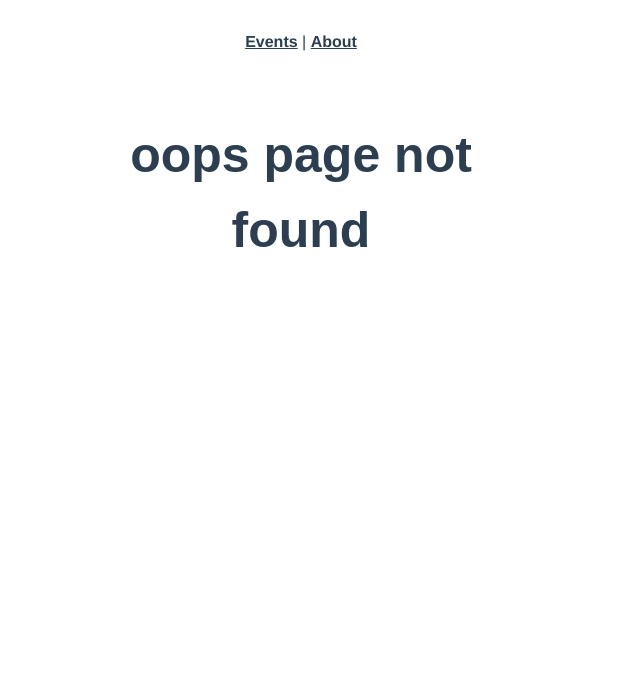
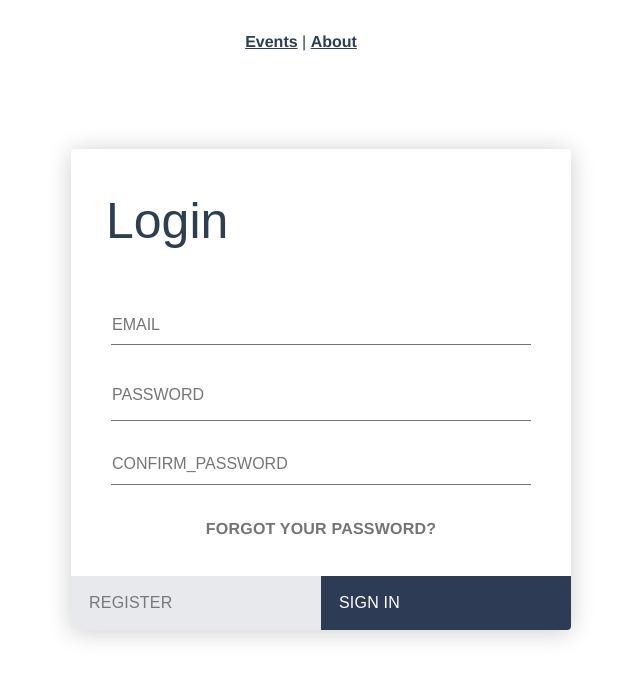
Before and after one commit to farsidd/vue-real-world, a Vue app: page /form-validation in a window 1280 px wide. Before the commit this address had no page. Shown: the top 678 px of the page, without its empty margins (359-999 px from the left). Built offline with nearby package versions, Linux system fonts and the light colour scheme.

Commit message:
form-validation
- form-validation added

```diff
--- a/package.json
+++ b/package.json
@@ -8,11 +8,15 @@
     "lint": "vue-cli-service lint"
   },
   "dependencies": {
+    "@vuelidate/core": "^2.0.0-alpha.43",
+    "@vuelidate/validators": "^2.0.0-alpha.31",
     "axios": "^0.27.2",
     "core-js": "^3.6.5",
+    "vee-validate": "^4.5.8",
     "vue": "^3.0.0-0",
     "vue-router": "^4.0.0-0",
-    "vuex": "^4.0.0-0"
+    "vuex": "^4.0.0-0",
+    "yup": "^0.32.11"
   },
   "devDependencies": {
     "@vue/cli-plugin-babel": "~4.5.0",
--- /dev/null
+++ b/src/components/BaseCheckbox.vue
@@ -0,0 +1,21 @@
+<template>
+  <input type="checkbox"
+  :checked="modelValue"
+  @change="$emit('update:modelValue', $event.target.checked)"
+  class="field" />
+  <label v-if="label">{{label}}</label>
+</template>
+
+<script>
+export default {
+    props: {
+        label: {
+            type: String,
+        },
+        modelValue: {
+            type: Boolean,
+            default: false
+        }
+    }
+}
+</script>
--- /dev/null
+++ b/src/components/BaseRadio.vue
@@ -0,0 +1,30 @@
+<template>
+  <input
+  type="radio"
+  :checked="modelValue === value"
+  @change="$emit('update:modelValue', value)"
+  :value="value"
+  name="pets"
+  />
+  <label>{{label}}</label>
+</template>
+
+<script>
+export default {
+    props: {
+        label: {
+            type: String,
+            default: ''
+        },
+        modelValue: {
+            type: [String,Number],
+            required: true,
+        },
+        value: {
+            type: [String,Number],
+            required: true
+        }
+
+    }
+}
+</script>
--- /dev/null
+++ b/src/components/BaseRadioGroup.vue
@@ -0,0 +1,44 @@
+<template>
+<component
+:is="vertical ? 'div' : 'span'"
+v-for="option in options"
+:key="option.value"
+>
+<BaseRadio
+:value="option.value"
+:label="option.label"
+:name="name"
+:modelValue="modelValue"
+@update:modelValue="$emit('update:modelValue', $event)"
+/>
+</component>
+
+</template>
+
+<script>
+import BaseRadio from './BaseRadio.vue'
+
+export default {
+  components: { BaseRadio },
+  props: {
+        modelValue: {
+        type: [String,Number],
+        required: true
+    },
+        options: {
+        type: Array,
+        required: true
+    },
+        name: {
+        type: String,
+        required: true
+    },
+        vertical: {
+          type: Boolean,
+          default: false
+        }
+  }
+}
+
+
+</script>
--- a/src/router/index.js
+++ b/src/router/index.js
@@ -4,6 +4,7 @@ import About from '@/views/About.vue'
 import EventDetails from '@/views/EventDetails.vue'
 import NotFound from '@/views/NotFound.vue'
 import NetworkError from '@/views/NetworkError.vue'
+import FormValidation from '@/views/FormValidation.vue'
 //Forms
 import Form from '@/views/Form.vue'
 
@@ -31,6 +32,11 @@ const routes = [
     component: Form
   },
   {
+    path: '/form-validation',
+    name: 'FormValidation',
+    component: FormValidation
+  },
+  {
     path: '/:catchAll(.*)',
     name: 'NotFound',
     component: NotFound
--- a/src/views/About.vue
+++ b/src/views/About.vue
@@ -1,5 +1,35 @@
 <template>
-  <div class="about">
-    <p>A site for events to better the world.</p>
+  <div class="about" >
+    <a :href="urll">Login</a>
   </div>
 </template>
+
+<script>
+import axios from "axios";
+
+export default {
+  // data() {
+  //   return {
+  //     urll: ''
+  //   }
+  // },
+  // created() {
+
+  // },
+  // mounted() {
+
+  //   if(this.$route.query.code) {
+  //     const url = new URL('https://fbadsapi.sohaib.pk/facebook/callback')
+  //     url.search = window.location.search
+  //     console.log(url.toString())
+  //     axios.get(url.toString()).then(res => {
+  //       console.log(res)
+  //     })
+  //   }
+  //   axios.get('https://fbadsapi.sohaib.pk/facebook/login').then(res => {
+  //     this.urll=res.data;
+  //   }).catch(err => {console.log(err)})
+
+  // }
+}
+</script>
--- a/src/views/Form.vue
+++ b/src/views/Form.vue
@@ -2,15 +2,18 @@
   <div>
     <h1>Create an event</h1>
     <form>
-
       <!-- <base-select v-model="event.category" label="Select Categoy" options="categories" /> -->
-      <BaseSelect v-model="event.category" label="Select Categoy" :options="categories" />
+      <BaseSelect
+        v-model="event.category"
+        label="Select Categoy"
+        :options="categories"
+      />
 
       <h3>Name & describe your event</h3>
 
-        <BaseInput type="text" label="Test" v-model="event.title" />
+      <BaseInput type="text" label="Test" v-model="event.title" />
 
-       <BaseInput type="text" label="Description" v-model="event.description" />
+      <BaseInput type="text" label="Description" v-model="event.description" />
 
       <h3>Where is your event?</h3>
 
@@ -24,59 +27,60 @@
 
       <h3>Are pets allowed?</h3>
       <div>
-        <input
-            type="radio"
-            v-model="event.pets"
-            :value="1"
-            name="pets"
-          />
-        <label>Yes</label>
+        <BaseRadio v-model="event.pets" :value="1" type="radio" label="Yes" />
       </div>
 
       <div>
-        <input
-          type="radio"
-          v-model="event.pets"
-          :value="0"
-          name="pets"
-        />
-        <label>No</label>
+        <BaseRadio v-model="event.pets" :value="0" type="radio" label="No" />
       </div>
 
       <h3>Extras</h3>
       <div>
-        <input
-          type="checkbox"
-          v-model="event.extras.catering"
-          class="field"
-        />
-        <label>Catering</label>
+        <BaseCheckbox label="Test" v-model="event.extras.catering" />
       </div>
 
       <div>
-        <input
-          type="checkbox"
-          v-model="event.extras.music"
-          class="field"
+        <h3>Base Radio Button Group</h3>
+        <BaseRadioGroup
+          :vertical="true"
+          name="pets"
+          v-model="event.pets"
+          :options="petOptions"
         />
+      </div>
+
+      <div>
+        <input type="checkbox" v-model="event.extras.music" class="field" />
         <label>Live music</label>
       </div>
 
-      <button class="button -fill-gradient" id="test" @click.prevent="test($event)">Submit</button>
+      <button
+        class="button -fill-gradient"
+        id="test"
+        @click.prevent="test($event)"
+      >
+        Submit
+      </button>
     </form>
   </div>
 </template>
 
 <script>
-import BaseInput from "@/components/BaseInput.vue";
-import BaseSelect from '@/components/BaseSelect.vue';
+import BaseInput from '@/components/BaseInput.vue'
+import BaseSelect from '@/components/BaseSelect.vue'
+import BaseCheckbox from '@/components/BaseCheckbox.vue'
+import BaseRadio from '@/components/BaseRadio.vue'
+import BaseRadioGroup from '@/components/BaseRadioGroup.vue'
 
 export default {
-    components: {
-        BaseInput,
-        BaseSelect
-    },
-  data () {
+  components: {
+    BaseInput,
+    BaseSelect,
+    BaseCheckbox,
+    BaseRadio,
+    BaseRadioGroup,
+  },
+  data() {
     return {
       categories: [
         'sustainability',
@@ -85,32 +89,34 @@ export default {
         'housing',
         'education',
         'food',
-        'community'
+        'community',
       ],
       event: {
         category: '',
         title: '',
         description: '',
         location: '',
-        pets: 1,
+        pets: 0,
         extras: {
           catering: false,
-          music: false
-        }
-      }
+          music: false,
+        },
+      },
+      petOptions: [
+        { label: 'Yes', value: 1 },
+        { label: 'No', value: 0 },
+      ],
     }
   },
   methods: {
-    test(e)
-    {
+    test(e) {
       console.log(e.target.id)
-    }
-  }
+    },
+  },
 }
 </script>
 
 <style>
-
 html {
   -webkit-text-size-adjust: 100%;
   -webkit-font-smoothing: antialiased;
@@ -118,7 +124,7 @@ html {
 }
 body {
   margin: 0;
-  font-family: "Open Sans", sans-serif;
+  font-family: 'Open Sans', sans-serif;
   font-size: 16px;
   line-height: 1.5;
 }
@@ -150,7 +156,7 @@ h5,
 h6 {
   display: flex;
   align-items: center;
-  font-family: "Montserrat", sans-serif;
+  font-family: 'Montserrat', sans-serif;
 }
 h1 {
   font-size: 50px;
@@ -224,7 +230,7 @@ optgroup,
 select,
 textarea {
   display: inline-flex;
-  font-family: "Open sans", sans-serif;
+  font-family: 'Open sans', sans-serif;
   font-size: 100%;
   line-height: 1.15;
   margin: 0;
@@ -238,22 +244,22 @@ select {
   text-transform: none;
 }
 button,
-[type="button"],
-[type="reset"],
-[type="submit"] {
+[type='button'],
+[type='reset'],
+[type='submit'] {
   -webkit-appearance: none;
 }
 button::-moz-focus-inner,
-[type="button"]::-moz-focus-inner,
-[type="reset"]::-moz-focus-inner,
-[type="submit"]::-moz-focus-inner {
+[type='button']::-moz-focus-inner,
+[type='reset']::-moz-focus-inner,
+[type='submit']::-moz-focus-inner {
   border-style: none;
   padding: 0;
 }
 button:-moz-focusring,
-[type="button"]:-moz-focusring,
-[type="reset"]:-moz-focusring,
-[type="submit"]:-moz-focusring {
+[type='button']:-moz-focusring,
+[type='reset']:-moz-focusring,
+[type='submit']:-moz-focusring {
   outline: 2px solid #39b982;
 }
 label {
@@ -277,36 +283,36 @@ textarea {
   overflow: auto;
   font-size: 20px;
 }
-[type="checkbox"],
-[type="radio"] {
+[type='checkbox'],
+[type='radio'] {
   box-sizing: border-box;
   padding: 0;
   margin-right: 0.5rem;
 }
-[type="number"]::-webkit-inner-spin-button,
-[type="number"]::-webkit-outer-spin-button {
+[type='number']::-webkit-inner-spin-button,
+[type='number']::-webkit-outer-spin-button {
   height: auto;
 }
-[type="search"] {
+[type='search'] {
   -webkit-appearance: textfield;
   outline-offset: -2px;
 }
-[type="search"]::-webkit-search-decoration {
+[type='search']::-webkit-search-decoration {
   -webkit-appearance: none;
 }
-[type="text"],
-[type="number"],
-[type="search"],
-[type="password"] {
+[type='text'],
+[type='number'],
+[type='search'],
+[type='password'] {
   height: 52px;
   width: 100%;
   padding: 0 10px;
   font-size: 20px;
 }
-[type="text"]:focus,
-[type="number"]:focus,
-[type="search"]:focus,
-[type="password"]:focus {
+[type='text']:focus,
+[type='number']:focus,
+[type='search']:focus,
+[type='password']:focus {
   border-color: #39b982;
 }
 ::-webkit-file-upload-button {
--- /dev/null
+++ b/src/views/FormValidation.vue
@@ -0,0 +1,215 @@
+<template>
+  <div class="login-form">
+    <form @submit.prevent="submitForm()">
+      <h1>Login</h1>
+      <div class="content">
+        <div class="input-field">
+          <input
+            name="email"
+            type="email"
+            placeholder="Email"
+            v-model="email"
+          />
+        </div>
+
+        <div
+          class="input-errors"
+          v-for="error of v$.email.$errors"
+          :key="error.$uid"
+        >
+          <div class="error-msg">{{ error.$message }}</div>
+        </div>
+
+        <div class="input-field">
+          <input
+            v-model="password"
+            name="password"
+            type="password"
+            placeholder="Password"
+          />
+        </div>
+
+
+        <div
+          class="input-errors"
+          v-for="error of v$.password.$errors"
+          :key="error.$uid"
+        >
+          <div class="error-msg">{{ error.$message }}</div>
+        </div>
+
+        <div class="input-field">
+          <input
+            v-model="confirm_password"
+            name="confirm_password"
+            type="confirm_password"
+            placeholder="confirm_Password"
+          />
+        </div>
+
+
+        <div
+          class="input-errors"
+          v-for="error of v$.confirm_password.$errors"
+          :key="error.$uid"
+        >
+          <div class="error-msg">{{ error.$message }}</div>
+        </div>
+
+
+        <a href="#" class="link">Forgot Your Password?</a>
+      </div>
+      <div class="action">
+        <button>Register</button>
+        <button type="submit">Sign in</button>
+      </div>
+    </form>
+  </div>
+</template>
+
+<script>
+import useVuelidate from '@vuelidate/core'
+import { required, email, sameAs, minLength, helpers } from '@vuelidate/validators'
+export default {
+  data() {
+    return {
+      email: '',
+      password: '',
+      confirm_password: '',
+      v$: useVuelidate(),
+    }
+  },
+  validations() {
+    return {
+      email: { required, email },
+      password: { required, minLength: minLength(8) },
+      confirm_password: { required:helpers.withMessage('Confirm Password Field is required.', required), sameAsPassword: helpers.withMessage('Password Must Match', sameAs(this.password))  },
+    }
+  },
+  methods: {
+  submitForm() {
+      this.v$.$validate()
+      console.log(this.v$)
+      if (!this.v$.$error) {
+        alert('form submitted')
+      } else {
+        alert('form has error')
+      }
+    },
+  },
+  mounted() {
+
+  }
+}
+</script>
+
+<style scoped>
+* {
+  margin: 0;
+  padding: 0;
+  box-sizing: border-box;
+  -webkit-font-smoothing: antialiased;
+}
+
+body {
+  background: #e35869;
+  font-family: 'Rubik', sans-serif;
+}
+
+.login-form {
+  background: #fff;
+  width: 500px;
+  margin: 65px auto;
+  display: -webkit-box;
+  display: flex;
+  -webkit-box-orient: vertical;
+  -webkit-box-direction: normal;
+  flex-direction: column;
+  border-radius: 4px;
+  box-shadow: 0 2px 25px rgba(0, 0, 0, 0.2);
+}
+.login-form h1 {
+  padding: 35px 35px 0 35px;
+  font-weight: 300;
+}
+.login-form .content {
+  padding: 35px;
+  text-align: center;
+}
+.login-form .input-field {
+  padding: 12px 5px;
+}
+.login-form .input-field input {
+  font-size: 16px;
+  display: block;
+  font-family: 'Rubik', sans-serif;
+  width: 100%;
+  padding: 10px 1px;
+  border: 0;
+  border-bottom: 1px solid #747474;
+  outline: none;
+  -webkit-transition: all 0.2s;
+  transition: all 0.2s;
+}
+.login-form .input-field input::-webkit-input-placeholder {
+  text-transform: uppercase;
+}
+.login-form .input-field input::-moz-placeholder {
+  text-transform: uppercase;
+}
+.login-form .input-field input:-ms-input-placeholder {
+  text-transform: uppercase;
+}
+.login-form .input-field input::-ms-input-placeholder {
+  text-transform: uppercase;
+}
+.login-form .input-field input::placeholder {
+  text-transform: uppercase;
+}
+.login-form .input-field input:focus {
+  border-color: #222;
+}
+.login-form a.link {
+  text-decoration: none;
+  color: #747474;
+  letter-spacing: 0.2px;
+  text-transform: uppercase;
+  display: inline-block;
+  margin-top: 20px;
+}
+.login-form .action {
+  display: -webkit-box;
+  display: flex;
+  -webkit-box-orient: horizontal;
+  -webkit-box-direction: normal;
+  flex-direction: row;
+}
+.login-form .action button {
+  width: 100%;
+  border: none;
+  padding: 18px;
+  font-family: 'Rubik', sans-serif;
+  cursor: pointer;
+  text-transform: uppercase;
+  background: #e8e9ec;
+  color: #777;
+  border-bottom-left-radius: 4px;
+  border-bottom-right-radius: 0;
+  letter-spacing: 0.2px;
+  outline: 0;
+  -webkit-transition: all 0.3s;
+  transition: all 0.3s;
+}
+.login-form .action button:hover {
+  background: #d8d8d8;
+}
+.login-form .action button:nth-child(2) {
+  background: #2d3b55;
+  color: #fff;
+  border-bottom-left-radius: 0;
+  border-bottom-right-radius: 4px;
+}
+.login-form .action button:nth-child(2):hover {
+  background: #3c4d6d;
+}
+</style>
```
Also changed, not shown: 2 other files (tests, documents, lock files or other folders).
